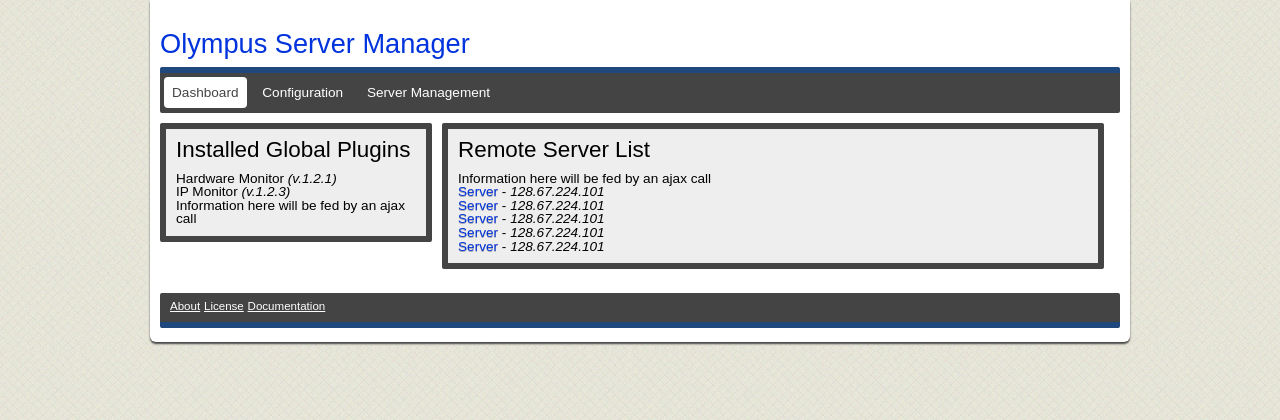
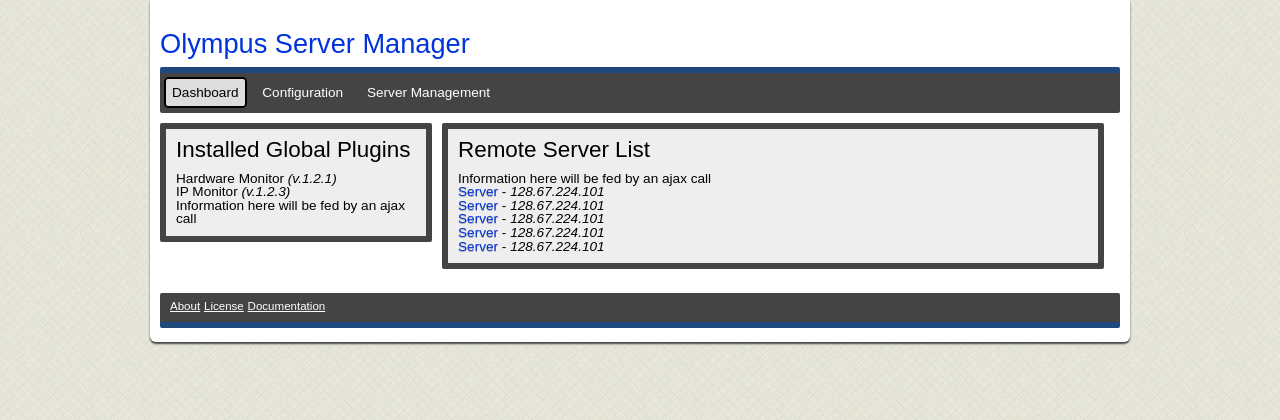
Before and after one commit to AsherGlick/Olympus-Server-Management, a PHP site: page / in a window 1280 px wide, while the restyled element is pressed. Shown: the top 420 px of the page. Run offline with PHP 8.4, Linux system fonts and the light colour scheme.

Commit message:
UI Updates

```diff
--- a/Root/Frontend/css/style.css
+++ b/Root/Frontend/css/style.css
@@ -189,6 +189,13 @@ table {
 			background:#fff;
 			border-radius:4px;
 		}
+		#top_nav a:active{
+			color:#000;
+			background:#ddd;
+			border-radius:4px;
+			border:2px #000 solid;
+			padding:6px 6px 6px 6px;
+		}
 		/*==========================*/
 
 		/*=== FOOTER 			===*/
```
